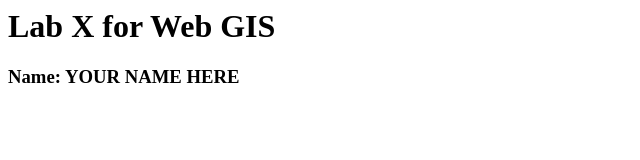
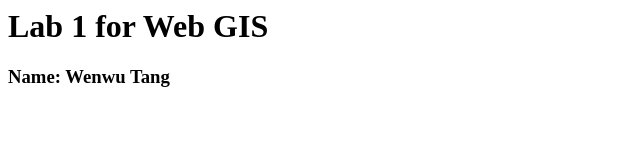
Before and after one commit to wenwu-tang/webgis2, a plain HTML site: page lab/lab1/lab1.html in a window 1280 px wide. Shown: the whole page, without its empty margins (0-640 px from the left). Drawn offline with Linux system fonts and the light colour scheme.

Commit message:
Update lab1.html

```diff
--- a/lab/lab1/lab1.html
+++ b/lab/lab1/lab1.html
@@ -1,10 +1,10 @@
 <html>
 <head>
-<title>Lab X for Web GIS</title>
+<title>Lab 1 for Web GIS</title>
 </head>
 <body>
-<h1>Lab X for Web GIS</h1>
-<h3>Name: YOUR NAME HERE</h3>
+<h1>Lab 1 for Web GIS</h1>
+<h3>Name: Wenwu Tang</h3>
 <!--This is a comment-->
 </body>
 </html>
```
